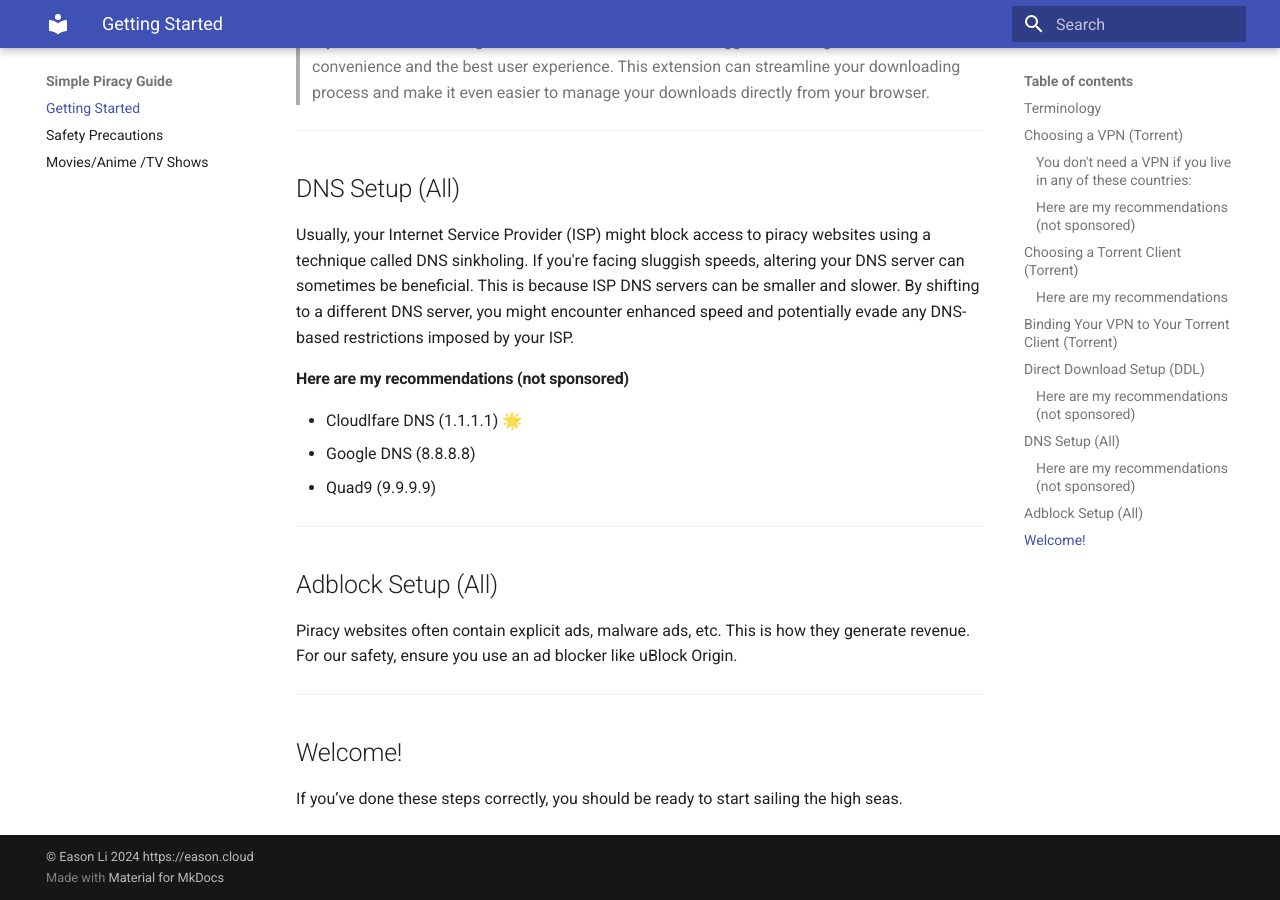
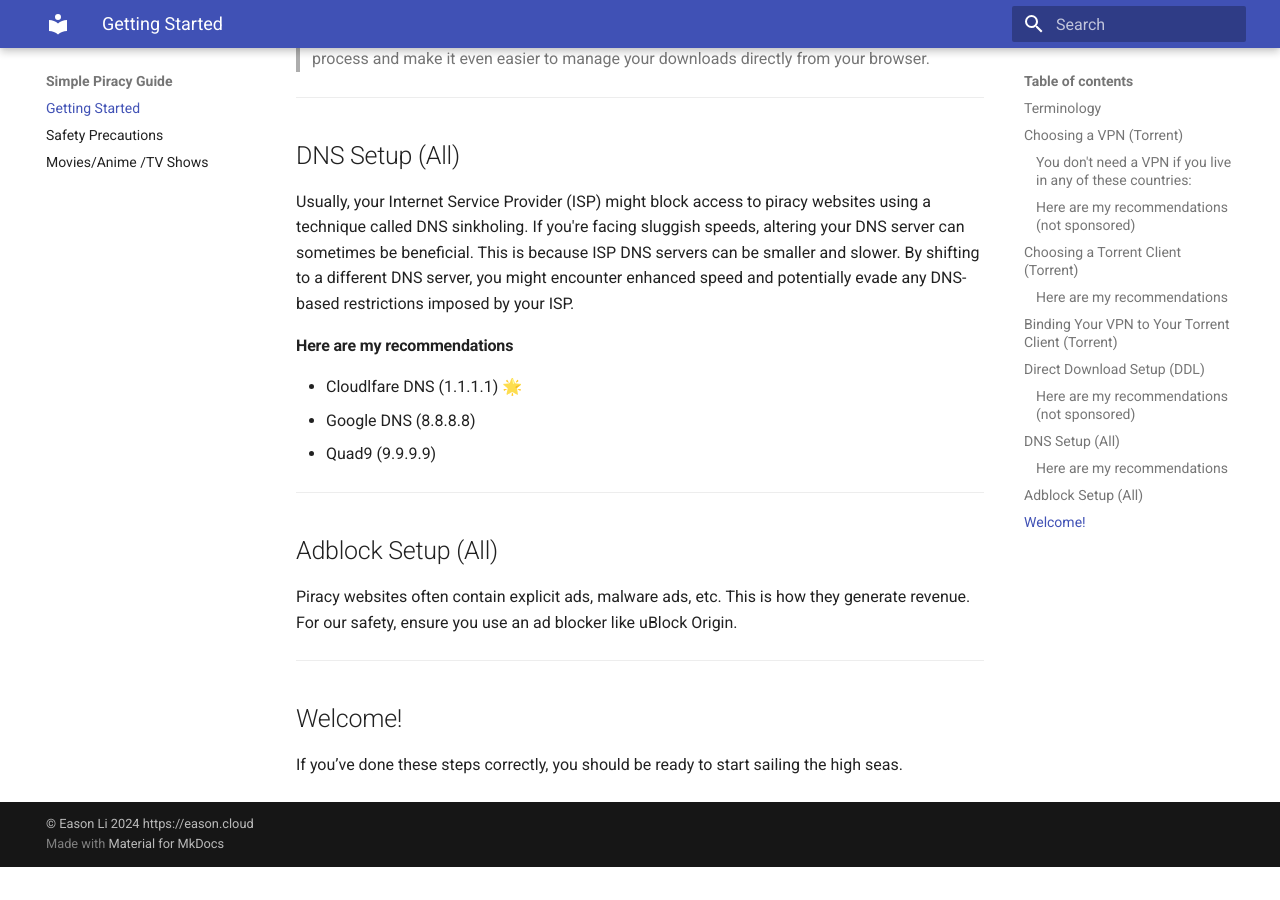
Before and after one commit to eli32-vlc/simple-piracy-guide, an MkDocs documentation site: the page built from docs/index.md, in a window 1280 px wide and 900 px high, scrolled down 3172 px. Built offline with MkDocs 1.6.1 and Material for MkDocs 9.7.7, drawn with Linux system fonts in a browser that asks for light colours; after the commit the page ends 4039 px from its top, so only the background shows below that.

Commit message:
cahneg country

```diff
--- a/docs/index.md
+++ b/docs/index.md
@@ -86,7 +85,7 @@ Downloading files directly through your browser doesn't typically require any ad
 Usually, your Internet Service Provider (ISP) might block access to piracy websites using a technique called DNS sinkholing. If you're facing sluggish speeds, altering your DNS server can sometimes be beneficial. This is because ISP DNS servers can be smaller and slower. By shifting to a different DNS server, you might encounter enhanced speed and potentially evade any DNS-based restrictions imposed by your ISP.
 
 
-#### Here are my recommendations (not sponsored)
+#### Here are my recommendations
 
 - Cloudlfare DNS (1.1.1.1) 🌟
 - Google DNS (8.8.8.8)
```
Also changed, not shown: other parts of docs/index.md (+0 -1 lines).
